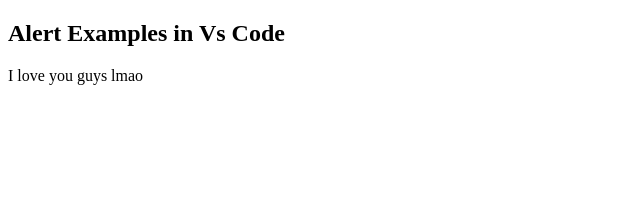
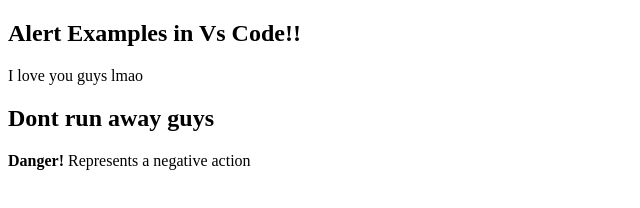
Before and after one commit to Velly0471/my-git-project, a plain HTML site: page index.html in a window 1280 px wide. Shown: the whole page, without its empty margins (0-640 px from the left). Drawn offline with Linux system fonts and the light colour scheme.

Commit message:
Added Features

```diff
--- a/index.html
+++ b/index.html
@@ -6,7 +6,9 @@
     <title>Alert Examples </title>
 </head>
 <body>
-    <h2>Alert Examples in Vs Code</h2>
+    <h2>Alert Examples in Vs Code!!</h2>
      <p>I love you guys lmao</p>
+     <h2>Dont run away guys</h2>
+     <strong>Danger!</strong> Represents a negative action <br>
 </body>
 </html>
```
